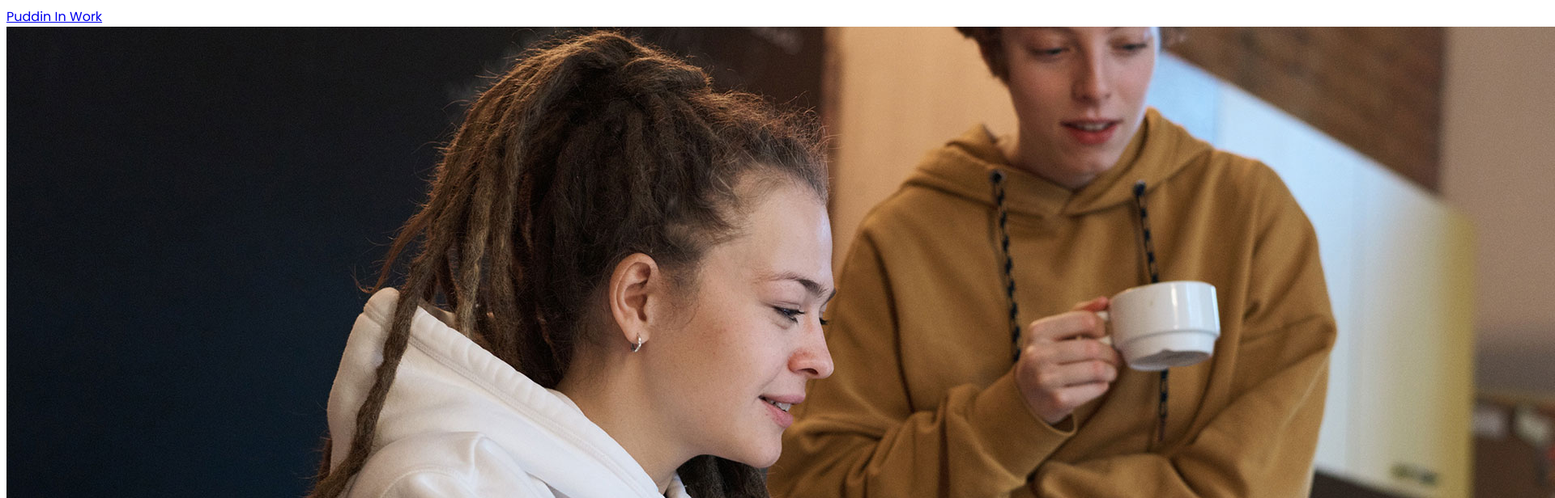
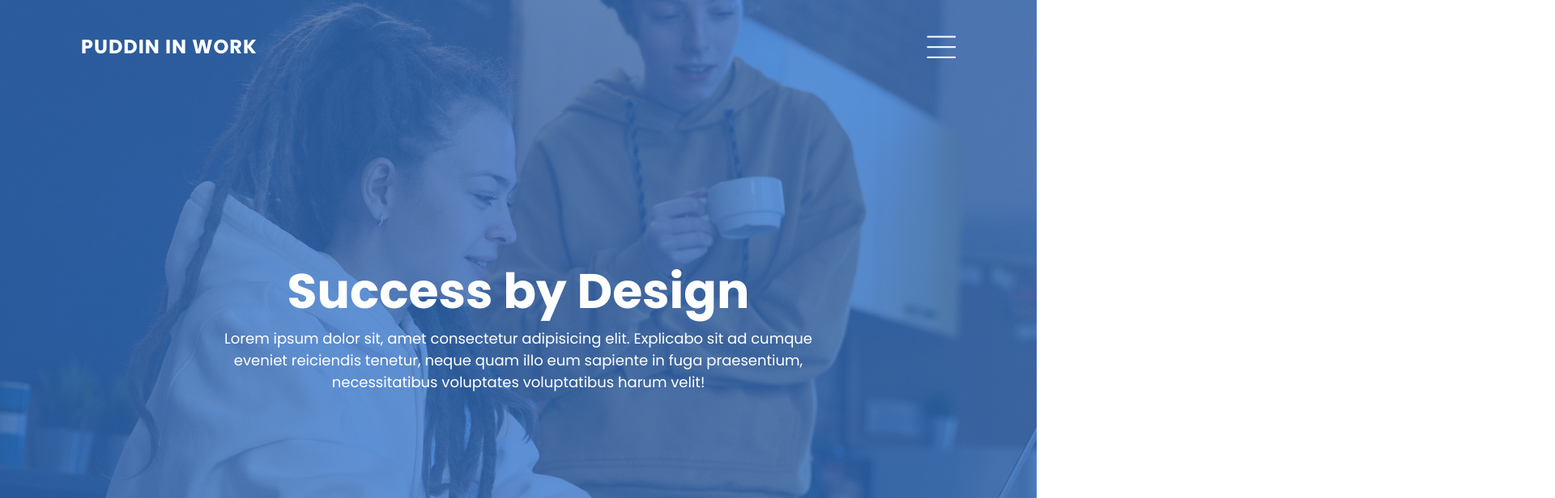
Before and after one commit to rico042002/my-brand, a plain HTML site: page index.html in a window 1280 px wide. Shown: the top 616 px of the page at 81% size, 1920 px wide, since content can reach past the window. Drawn offline with Linux system fonts and the light colour scheme.

Commit message:
commit 2

```diff
--- a/style.css
+++ b/style.css
@@ -1,5 +1,74 @@
 @import url('https://fonts.googleapis.com/css2?family=Poppins:wght@400;500;600;700;800&display=swap');
 
 * {
+    margin: 0;
+    padding: 0;
+    box-sizing: border-box;
     font-family: 'Poppins', sans-serif;
 }
+
+.banner {
+    position: relative;
+    width: 100%;
+    height: 100vh;
+    background: #3475ca;
+    display: flex;
+    justify-content: center;
+    align-items: center;
+}
+/* overlay */
+.banner img {
+    position: absolute;
+    top: 0;
+    left: 0;
+    width: 100%;
+    height: 100%;
+    object-fit: cover;
+    opacity: 0.25;
+}
+
+.banner .content {
+    position: relative;
+    max-width: 750px;
+    text-align: center;
+}
+
+.banner .content h2 {
+    color: #fff;
+    font-size: 60px;
+}
+
+.banner .content p {
+    color: #fff;
+    font-size: 18px;
+}
+
+.banner header {
+    position: absolute;
+    top: 0;
+    left: 0;
+    width: 100%;
+    padding: 40px 100px;
+    display: flex;
+    justify-content: space-between;
+    align-items: center;
+    z-index: 100;
+}
+
+.banner header .logo {
+    color: #fff;
+    text-decoration: none;
+    font-size: 24px;
+    text-transform: uppercase;
+    font-weight: 700;
+    letter-spacing: 1px;
+}
+
+.banner header .toggle {
+    position: relative;
+    width: 36px;
+    height: 28px;
+    background: url(/images/toggle.png);
+    background-size: cover;
+    cursor: pointer;
+}
```
